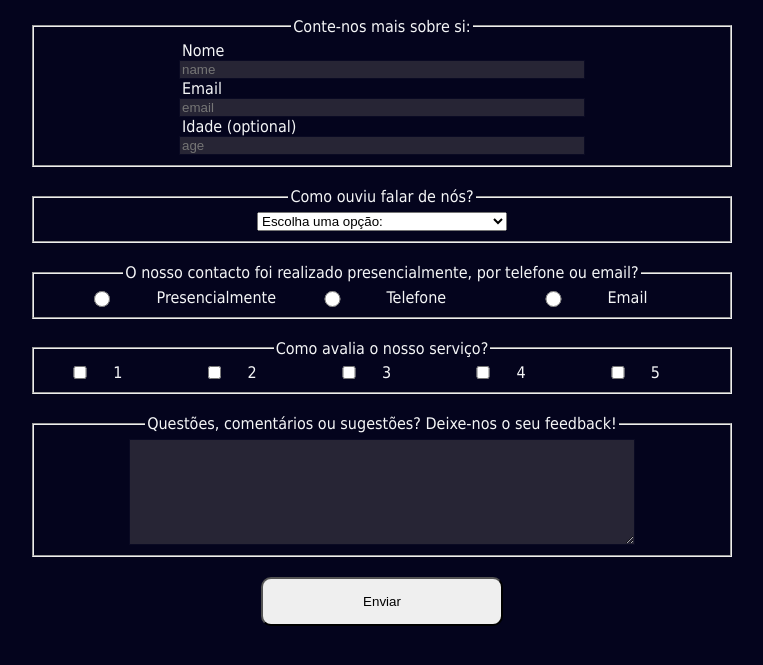
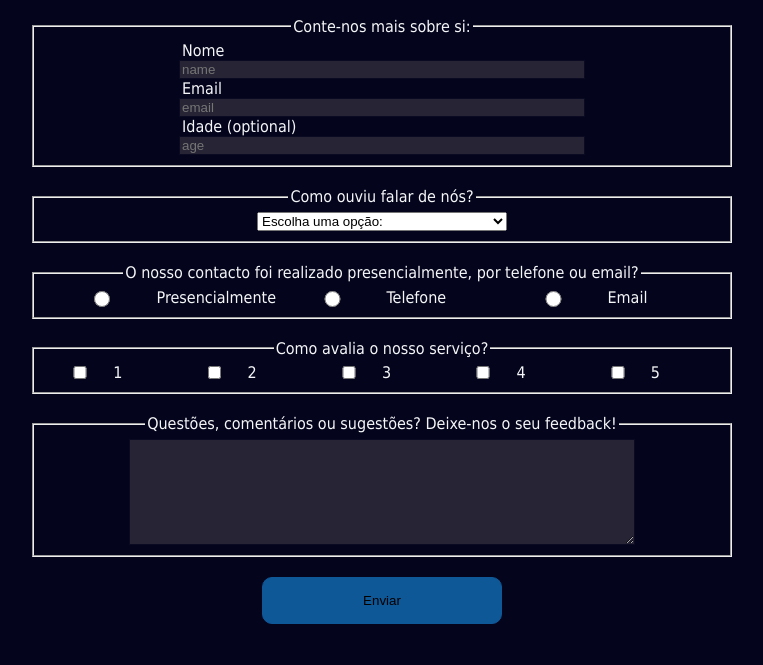
Before and after one commit to spoksir/surveyform, a plain HTML site: page index.html in a window 1280 px wide. In both pictures the pointer is over the button "Enviar". Shown: the part 103-768 px from the top of the page, without its empty margins (258-1021 px from the left). Drawn offline with Linux system fonts and the light colour scheme.

Commit message:
Update style.css

```diff
--- a/style.css
+++ b/style.css
@@ -64,6 +64,12 @@ button {
     padding: 15px 10%;
     border-radius: 10px;
 }
+
+button:hover {
+    background-color: #0F5897;
+    border: 1px solid #0F5897;
+    cursor: pointer;
+  }
 input, textarea {
     background-color: #272535;
     border: 1px solid #0a0a23;
```
